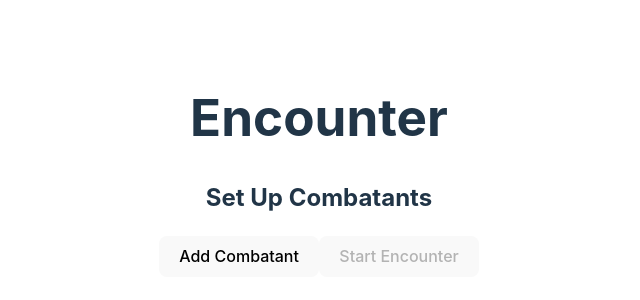
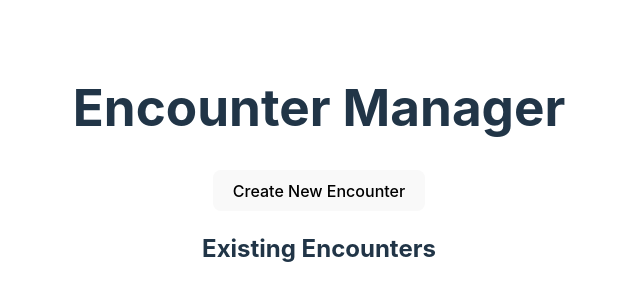
Before and after one commit to taylormusolf/roll-for-initiative, a React (Vite) app: page / in a window 1280 px wide. Shown: the part 234-534 px from the top of the page, without its empty margins (321-961 px from the left). Built offline with nearby package versions, Linux system fonts and the light colour scheme.

Commit message:
add local storage

```diff
--- a/package.json
+++ b/package.json
@@ -13,7 +13,8 @@
     "ag-grid-react": "^32.0.1",
     "react": "^18.3.1",
     "react-dom": "^18.3.1",
-    "react-modal": "^3.16.1"
+    "react-modal": "^3.16.1",
+    "react-router-dom": "^6.25.1"
   },
   "devDependencies": {
     "@types/react": "^18.3.3",
--- a/src/App.jsx
+++ b/src/App.jsx
@@ -1,16 +1,21 @@
-import { useState, useMemo, useEffect } from 'react';
+import React from 'react';
 import './App.css';
+import { BrowserRouter as Router, Route, Routes, Link } from 'react-router-dom';
 import Encounter from './components/Encounter';
+import EncounterManager from './components/EncounterManager';
+import EncounterProvider from './context/EncounterContext';
 
-function App() {
-
-
-  return (
-    <>
-      <h1>Encounter</h1>
-      <Encounter />
-    </>
-  )
-}
+const App = () => (
+  <EncounterProvider>
+    <Router>
+      <div>
+        <Routes>
+          <Route path="/" exact element={<EncounterManager />} />
+          <Route path="/encounter/:id" element={<Encounter />} />
+        </Routes>
+      </div>
+    </Router>
+  </EncounterProvider>
+);
 
 export default App
--- a/src/components/Combatant.jsx
+++ b/src/components/Combatant.jsx
@@ -72,7 +72,8 @@ const Combatant = ({
     if (existingCondition) {
       updateConditions(id, conditions.filter((condition) => condition.name !== conditionName));
     } else {
-      updateConditions(id, [...conditions, { name: conditionName, value: conditionName === 'Frightened' ? 1 : null }]);
+      const conditionsWithValues = ['Clumsy', 'Doomed', 'Drained', 'Dying', 'Frightened','Enfeebled', 'Persistant Damage', 'Slowed', 'Stunned','Wounded,']
+      updateConditions(id, [...conditions, { name: conditionName, value: conditionsWithValues.includes(conditionName) ? 1 : null }]);
     }
   };
 
@@ -117,7 +118,7 @@ const Combatant = ({
               placeholder="+/-"
               style={{ width: '50px' }}
             />
-            <button onClick={adjustHealth}>Set</button>
+            <button onClick={adjustHealth}>Adjust</button>
           </div>
         </>
       )}
@@ -141,33 +142,32 @@ const Combatant = ({
       >
         <h2>Conditions</h2>
         <button onClick={() => toggleCondition('Blinded')}>Blinded</button>
-        <button onClick={() => toggleCondition('Broken')}>Broken</button>
+        {/* <button onClick={() => toggleCondition('Broken')}>Broken</button> */}
         <button onClick={() => toggleCondition('Clumsy')}>Clumsy</button>
-        <button onClick={() => toggleCondition('Concealed')}>Concealed</button>
+        {/* <button onClick={() => toggleCondition('Concealed')}>Concealed</button> */}
         <button onClick={() => toggleCondition('Confused')}>Confused</button>
-        <button onClick={() => toggleCondition('Controlled')}>ontrolled</button>
+        {/* <button onClick={() => toggleCondition('Controlled')}>ontrolled</button> */}
         <button onClick={() => toggleCondition('Dazzled')}>Dazzled</button>
         <button onClick={() => toggleCondition('Deafened')}>Deafened</button>
         <button onClick={() => toggleCondition('Delayed')}>Delayed</button>
         <button onClick={() => toggleCondition('Doomed')}>Doomed</button>
         <button onClick={() => toggleCondition('Drained')}>Drained</button>
-        <button onClick={() => toggleCondition('Enfeebled')}>Enfeebled</button>
         <button onClick={() => toggleCondition('Dying')}>Dying</button>
-        <button onClick={() => toggleCondition('Encumbered')}>Encumbered</button>
+        {/* <button onClick={() => toggleCondition('Encumbered')}>Encumbered</button> */}
         <button onClick={() => toggleCondition('Enfeebled')}>Enfeebled</button>
         <button onClick={() => toggleCondition('Fascinated')}>Fascinated</button>
         <button onClick={() => toggleCondition('Fatigued')}>Fatigued</button>
         <button onClick={() => toggleCondition('Fleeing')}>Fleeing</button>
-        <button onClick={() => toggleCondition('Friendly')}>Friendly</button>
+        {/* <button onClick={() => toggleCondition('Friendly')}>Friendly</button> */}
         <button onClick={() => toggleCondition('Frightened')}>Frightened</button>
         <button onClick={() => toggleCondition('Grabbed')}>Grabbed</button>
-        <button onClick={() => toggleCondition('Helpful')}>Helpful</button>
-        <button onClick={() => toggleCondition('Hidden')}>Hidden</button>
-        <button onClick={() => toggleCondition('Hostile')}>Hostile</button>
+        {/* <button onClick={() => toggleCondition('Helpful')}>Helpful</button> */}
+        {/* <button onClick={() => toggleCondition('Hidden')}>Hidden</button> */}
+        {/* <button onClick={() => toggleCondition('Hostile')}>Hostile</button> */}
         <button onClick={() => toggleCondition('Immobilized')}>Immobilized</button>
         <button onClick={() => toggleCondition('Indifferent')}>Indifferent</button>
         <button onClick={() => toggleCondition('Invisible')}>Invisible</button>
-        <button onClick={() => toggleCondition('Observed')}>Observed</button>
+        {/* <button onClick={() => toggleCondition('Observed')}>Observed</button> */}
         <button onClick={() => toggleCondition('Off-Guard')}>Off-Guard</button>
         <button onClick={() => toggleCondition('Paralyzed')}>Paralyzed</button>
         <button onClick={() => toggleCondition('Persistent Damage')}>Persistent Damage</button>
@@ -180,9 +180,9 @@ const Combatant = ({
         <button onClick={() => toggleCondition('Stunned')}>Stunned</button>
         <button onClick={() => toggleCondition('Stupefied')}>Stupefied</button>
         <button onClick={() => toggleCondition('Unconscious')}>Unconscious</button>
-        <button onClick={() => toggleCondition('Undetected')}>Undetected</button>
-        <button onClick={() => toggleCondition('Unfriendly')}>Unfriendly</button>
-        <button onClick={() => toggleCondition('Unnoticed')}>Unnoticed</button>
+        {/* <button onClick={() => toggleCondition('Undetected')}>Undetected</button> */}
+        {/* <button onClick={() => toggleCondition('Unfriendly')}>Unfriendly</button> */}
+        {/* <button onClick={() => toggleCondition('Unnoticed')}>Unnoticed</button> */}
         <button onClick={() => toggleCondition('Wounded')}>Wounded</button>
         <button onClick={() => toggleCondition('Special 1')}>Special 1</button>
         <button onClick={() => toggleCondition('Special 2')}>Special 2</button>
--- a/src/components/Encounter.jsx
+++ b/src/components/Encounter.jsx
@@ -1,17 +1,35 @@
-import React, { useState } from 'react';
+import React, { useContext, useEffect, useState } from 'react';
+import { Link, useParams } from 'react-router-dom';
+import { EncounterContext } from '../context/EncounterContext';
 import Combatant from './Combatant';
 import PreCombatSetup from './PreCombatSetup';
 
 const Encounter = () => {
+  const { id } = useParams();
+  const { encounters, updateEncounter, encountersPulled } = useContext(EncounterContext);
   const [round, setRound] = useState(1);
+  const [initiativeOrder, setInitiativeOrder] =  useState([]);
+  const [currentTurn, setCurrentTurn] = useState(0);
   // const [initiativeOrder, setInitiativeOrder] = useState([
   //   { id: 1, name: "Taylor", maxHP: 100, isPC: true, maxHp: 100, health: 100, initiative: 20, conditions: []},
   //   { id: 2, name: "Karisa", maxHP: 50, isPC: true, maxHp: 100, health: 50, initiative: 21, conditions: []},
   //   { id: 3, name: "Bugbear", maxHP: 200, isPC: false, maxHp: 100, health: 50, initiative: 5, conditions: []}
   // ]);
-  const [initiativeOrder, setInitiativeOrder] =  useState([]);
 
-  const [currentTurn, setCurrentTurn] = useState(0);
+  useEffect(() => {
+    if(encountersPulled){
+      const encounter = encounters.find(enc => enc.id === Number(id));
+      if (encounter) {
+        setInitiativeOrder(encounter.combatants);
+      }
+    }
+  }, [id, encountersPulled]);
+
+  useEffect(() => {
+    console.log('encounter update')
+    updateEncounter(Number(id), initiativeOrder);
+  }, [id, initiativeOrder]);
+
 
   const addCombatant = () => {
     setInitiativeOrder([...initiativeOrder, { id: initiativeOrder.length, name: 'Player ' + (initiativeOrder.length + 1), initiative: 0, health: 100, maxHp: 100, useHealth: true, notes: '', conditions: [] }]);
@@ -90,14 +108,17 @@ const Encounter = () => {
     if (current >= updatedCombatants.length) {
       setCurrent(updatedCombatants.length - 1);
     }
+    // updateEncounter(Number(id), updatedCombatants);
   };
 
   //end combat function to go back to main menu again
 
   return (
     <div>
-      {!initiativeOrder.length && <PreCombatSetup startEncounter={startEncounter} />}
-      {!!initiativeOrder.length && (
+      <Link to="/">Back to Manager</Link>
+      {!initiativeOrder.length ? (
+        <PreCombatSetup startEncounter={startEncounter} />
+      ): (
         <div>
           <h2>Round: {round}</h2>
           <button onClick={prevTurn}>Previous</button>
@@ -117,6 +138,7 @@ const Encounter = () => {
           ))}
           <button onClick={addCombatant}>Add Combatant</button>
         </div>
+
       )}
     </div>
   );
--- /dev/null
+++ b/src/components/EncounterManager.jsx
@@ -0,0 +1,28 @@
+import React, { useState, useContext, useEffect } from 'react';
+import { Link } from 'react-router-dom';
+import { EncounterContext } from '../context/EncounterContext';
+
+const EncounterManager = () => {
+    const { encounters, addEncounter, deleteEncounter } = useContext(EncounterContext);
+    useEffect(()=> {
+
+    }, [])
+
+    return (
+        <div>
+        <h1>Encounter Manager</h1>
+        <button onClick={addEncounter}>Create New Encounter</button>
+        <div>
+            <h2>Existing Encounters</h2>
+            {encounters.map(encounter => (
+            <div key={encounter.id}>
+                <Link to={`/encounter/${encounter.id}`}>Encounter {encounter.id}</Link>
+                <button onClick={() => deleteEncounter(encounter.id)}>Delete</button>
+            </div>
+            ))}
+        </div>
+        </div>
+    );
+};
+
+export default EncounterManager;
--- /dev/null
+++ b/src/context/EncounterContext.jsx
@@ -0,0 +1,50 @@
+// EncounterContext.js
+import React, { createContext, useState, useEffect, useRef } from 'react';
+
+export const EncounterContext = createContext();
+
+const EncounterProvider = ({ children }) => {
+  const [encounters, setEncounters] = useState([]);
+  const [encountersPulled, setEncountersPulled] = useState(false);
+  const didMount = useRef(false);
+
+  // Load encounters from local storage
+  useEffect(() => {
+    const savedEncounters = JSON.parse(localStorage.getItem('encounters')) || [];
+    setEncounters(savedEncounters);
+  }, []);
+
+  // Save encounters to local storage
+  useEffect(() => {
+    console.log('update')
+    if(didMount.current){ //makes useEffect calls to update local storage wait until at least second render
+      localStorage.setItem('encounters', JSON.stringify(encounters));
+      setEncountersPulled(true);
+    } else {
+      didMount.current = true;
+    }
+  }, [encounters]);
+
+  const addEncounter = () => {
+    const newEncounter = { id: Date.now(), combatants: [] };
+    setEncounters([...encounters, newEncounter]);
+  };
+
+  const updateEncounter = (id, updatedCombatants) => {
+    setEncounters(encounters.map(enc =>
+      enc.id === id ? { ...enc, combatants: updatedCombatants } : enc
+    ));
+  };
+
+  const deleteEncounter = (id) => {
+    setEncounters(encounters.filter(encounter => encounter.id !== id));
+  };
+
+  return (
+    <EncounterContext.Provider value={{ encounters, addEncounter, updateEncounter, deleteEncounter, encountersPulled }}>
+      {children}
+    </EncounterContext.Provider>
+  );
+};
+
+export default EncounterProvider;
```
Also changed, not shown: 1 other file (tests, documents, lock files or other folders).
